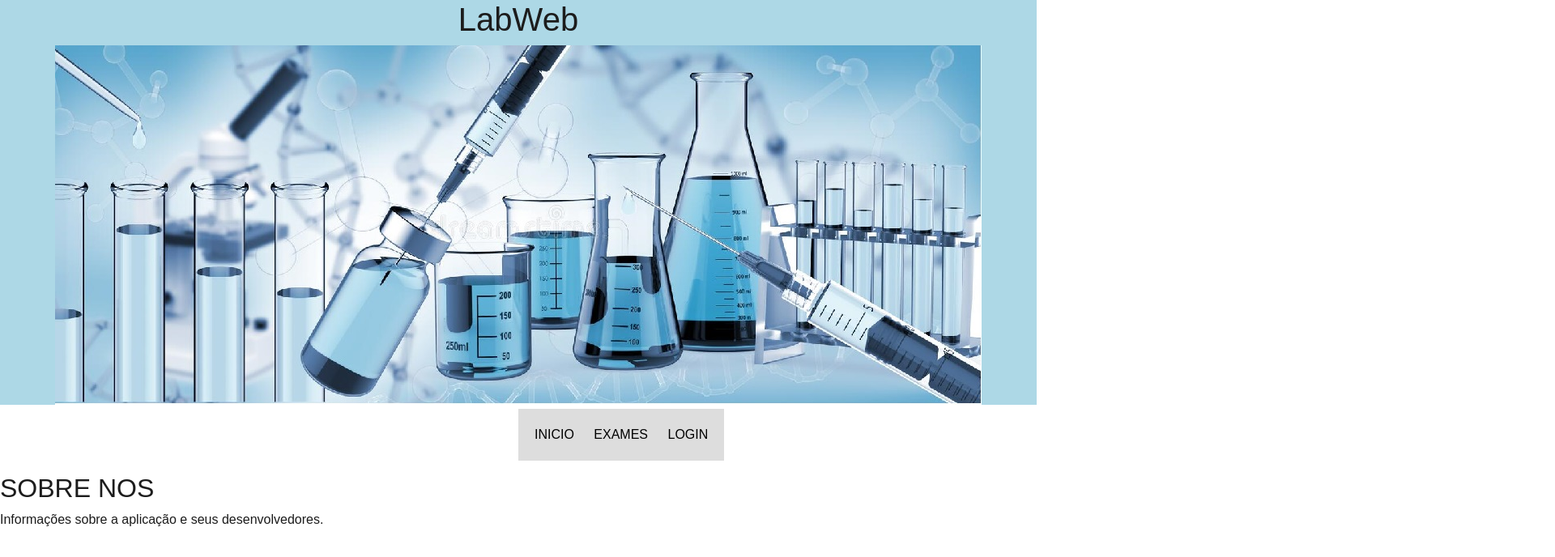
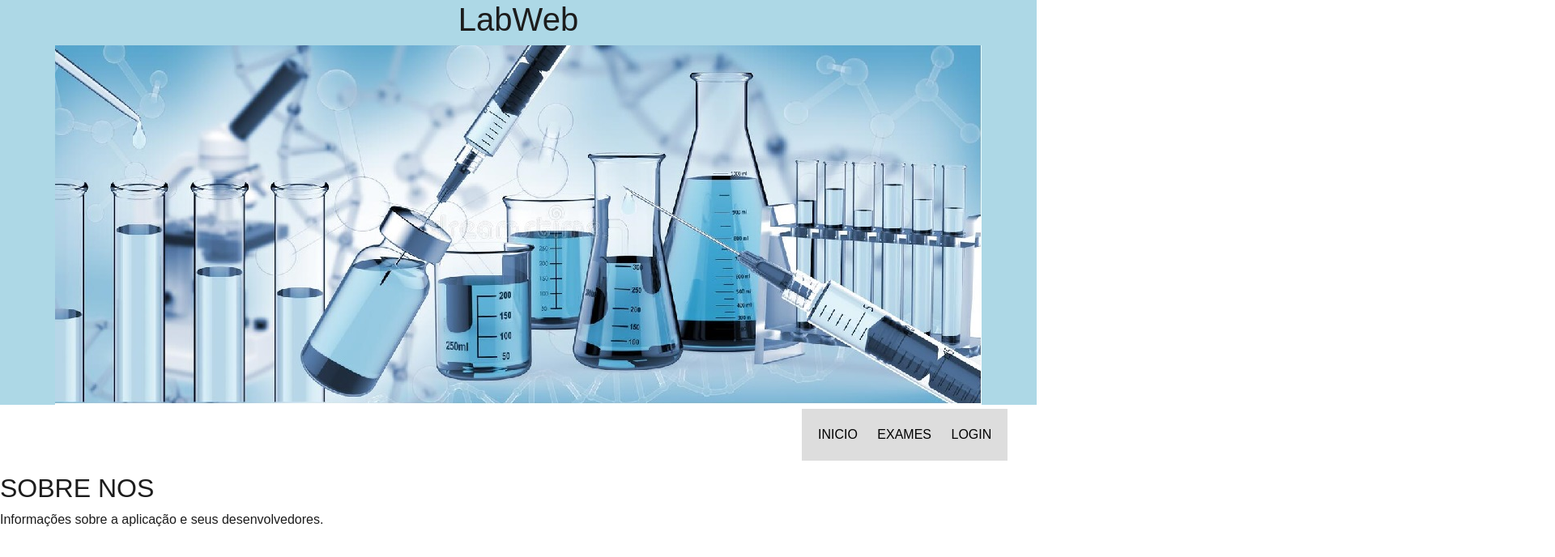
Before and after one commit to Lord-Souza/Everton-Lorrany-LabWeb, a plain HTML site: page info.html in a window 1280 px wide. Shown: the top 688 px of the page at 81% size, 1920 px wide, since content can reach past the window. Drawn offline with nearby package versions, Linux system fonts and the light colour scheme.

Commit message:
Update estilo.css

```diff
--- a/css/estilo.css
+++ b/css/estilo.css
@@ -34,7 +34,7 @@ nav#menu{
     list-style: None;
     position: relative;
     top: -5px;
-    left: 650px;
+    left: 1000px;
 }
 
 nav#menu li{
```
